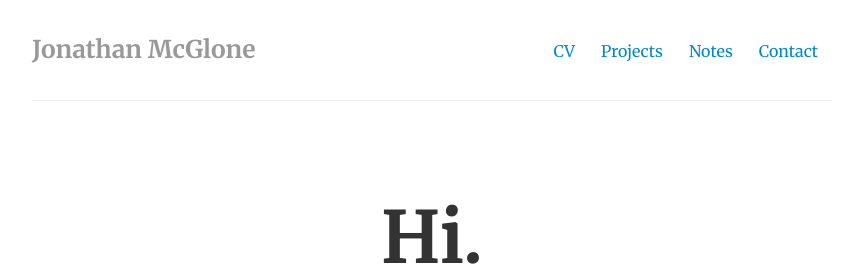
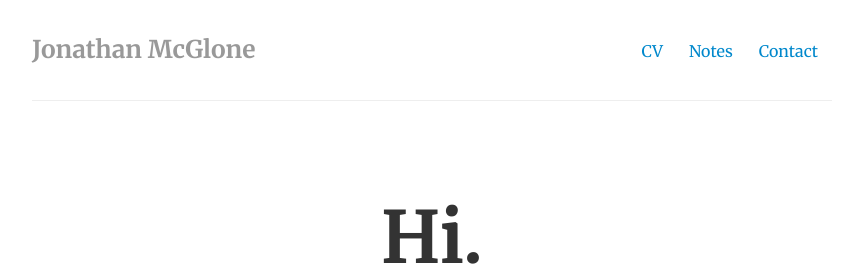
Before and after one commit to jmcglone/jmcglone.github.io, a Jekyll site: the page built from index.html, in a window 1280 px wide. Shown: the top 266 px of the page, without its empty margins (208-1071 px from the left). Built offline with Jekyll 4.4.1, drawn with Linux system fonts in a browser that asks for light colours; nearby versions of some CDN libraries.

Commit message:
Update default.html
removed projects link

```diff
--- a/_layouts/default.html
+++ b/_layouts/default.html
@@ -25,7 +25,7 @@
 				<ul class="nav nav-pills pull-right">
 					<!-- <li class=""><a href="/" title="Home">Home</a></li> -->
 					<li class="{{ page.cv }}"><a href="/cv" title="CV">CV</a></li>
-					<li class="{{ page.projects }}"><a href="/projects" title="Projects">Projects</a></li>
+					<!-- <li class="{{ page.projects }}"><a href="/projects" title="Projects">Projects</a></li> -->
 					<li class="{{ page.notes }}"><a href="/notes" title="Notes">Notes</a></li>
 					<li class="{{ page.contact }}"><a href="/contact" title="Contact">Contact</a></li>
 				</ul>
```
